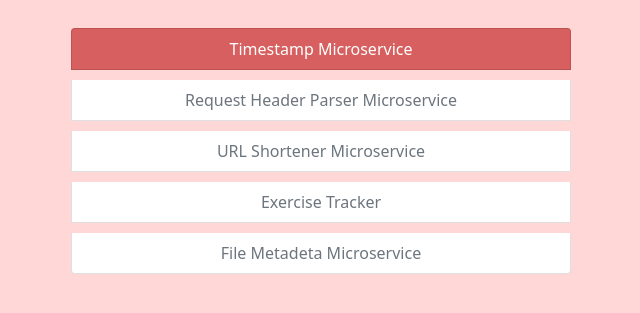
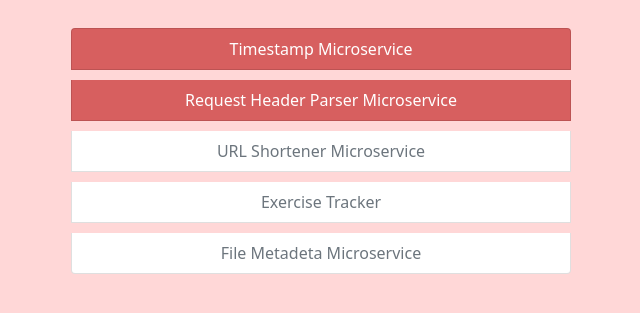
Before and after one commit to rumessa/fcc-backend, a plain HTML site: page index.html in a window 1280 px wide. Shown: the part 121-434 px from the top of the page, without its empty margins (319-959 px from the left). Drawn offline with nearby package versions, Linux system fonts and the light colour scheme.

Commit message:
Update index.html

```diff
--- a/index.html
+++ b/index.html
@@ -8,7 +8,7 @@
         <h1 class="text-center m-5">Microservices</h1>
         <div class="text-center list-group mx-auto">
             <a class="list-group-item" href="https://boilerplate-project-timestamp.rumessa99.repl.co/" target="_blank">Timestamp Microservice</a>
-            <a class="list-group-item disabled" href="#" target="_blank">Request Header Parser Microservice</a>
+            <a class="list-group-item" href="https://boilerplate-project-headerparser.rumessa99.repl.co/" target="_blank">Request Header Parser Microservice</a>
             <a class="list-group-item disabled" href="#" target="_blank">URL Shortener Microservice</a>
             <a class="list-group-item disabled" href="#" target="_blank">Exercise Tracker</a>
             <a class="list-group-item disabled" href="#" target="_blank">File Metadeta Microservice</a>
```
